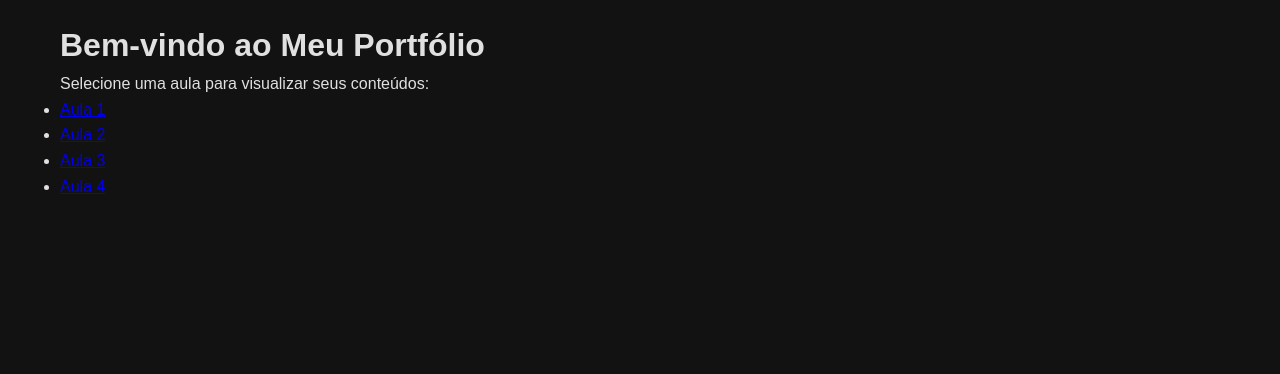
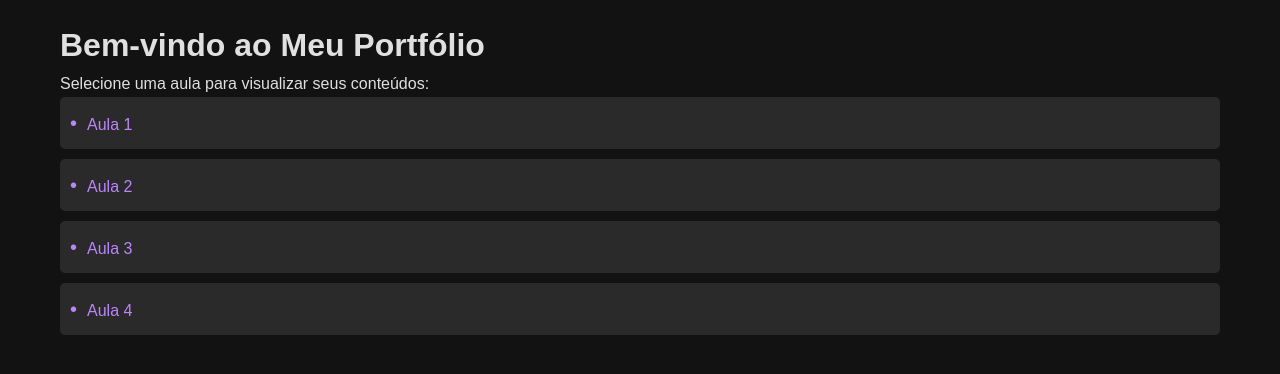
Before and after one commit to PsSave/frameworks-dev-web, a Flask app: page / in a window 1280 px wide. Shown: the top 374 px of the page. Run offline with Flask 3, Linux system fonts and the light colour scheme.

Commit message:
Adiciona estilos para listas não ordenadas, incluindo remoção de estilo padrão e melhorias visuais

```diff
--- a/static/css/style.css
+++ b/static/css/style.css
@@ -2,6 +2,11 @@
   margin: 0;
   padding: 0;
   box-sizing: border-box;
+  list-style: none;
+  /* remover style do a */
+  text-decoration: none;
+  /* remover bolinha do li */
+  list-style-type: none;
 }
 
 body {
@@ -68,3 +73,34 @@ body {
   box-shadow: 0 4px 8px rgba(0, 0, 0, 0.3);
   border-radius: 5px;
 }
+
+ul {
+  list-style: none;
+  padding: 0;
+}
+
+ul li {
+  list-style-type: none;
+  margin-bottom: 10px;
+  padding: 10px;
+  color: #e0e0e0;
+  background-color: #2a2a2a;
+  border-radius: 5px;
+  transition: background-color 0.3s, transform 0.3s;
+}
+
+ul li a {
+  color: #bb86fc;
+}
+
+ul li:hover {
+  background-color: #333;
+  transform: translateY(-2px);
+}
+
+ul li::before {
+  content: "•";
+  color: #bb86fc;
+  margin-right: 10px;
+  font-size: 20px;
+}
```
